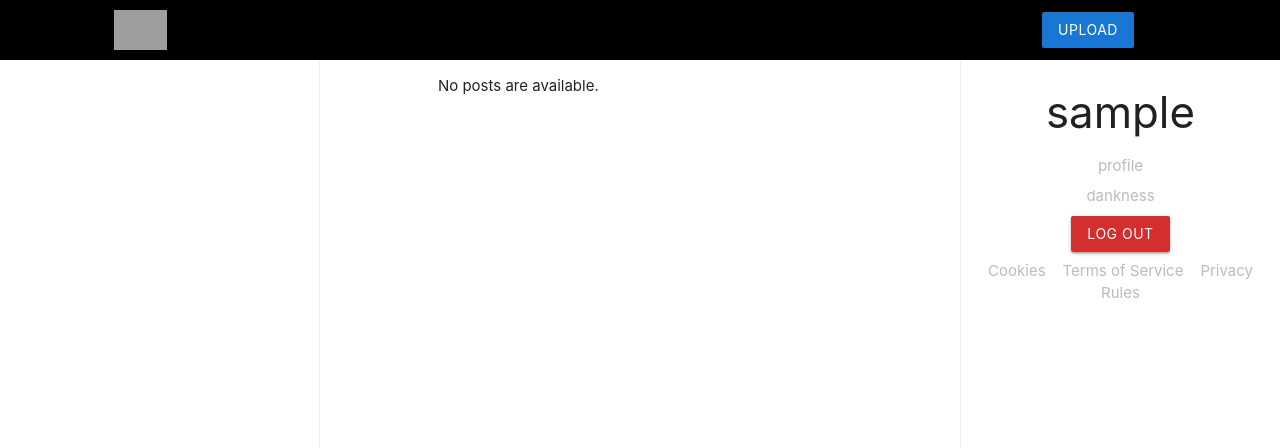
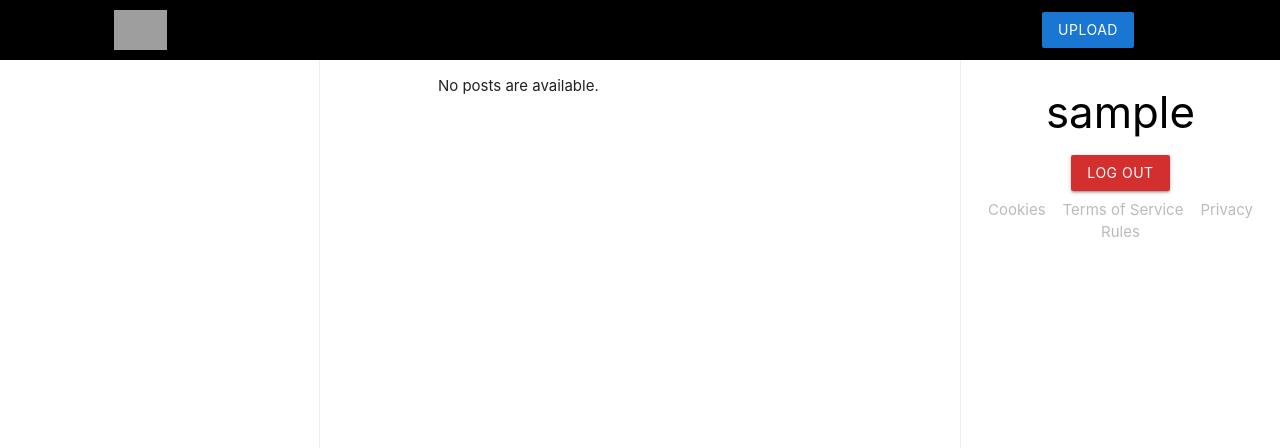
Before and after one commit to IlhanKalkan/dankmemes, a Django app: page / in a window 1280 px wide. Shown: the top 448 px of the page. Run offline with Django 3.2, Linux system fonts and the light colour scheme; the visitor is signed in with stand-in values (Sample User, id 1); data that the repository does not hold is empty; parts of the project's set-up code (start-up, migrations or seed data) failed here and were passed over; some libraries are stand-ins or nearby versions; grey boxes are pictures that could not be loaded.

Commit message:
unused navigation to the right got removed

```diff
--- a/Website/DMA/memes/templates/memes/base_layout.html
+++ b/Website/DMA/memes/templates/memes/base_layout.html
@@ -21,9 +21,8 @@
         <!-- right area -->
         <div class="col l3 text-align-center fixedpos fullvhheight showwhenlarge right border-left">
             {% if user.is_authenticated %}
-                <h3>{{user.username}}</h3>
-                <a class="sidebarnavref" href="/profile">profile</a>
-                <a class="sidebarnavref">dankness</a>
+                <a href="/profile" class="colorblack"><h3>{{user.username}}</h3></a>
+                <!--<a class="sidebarnavref" href="/profile">profile</a>-->
                 <a href="/accounts/logout" class="waves-effect red darken-2 btn">LOG OUT</a>
                 {% block home_authed %}
                 {% endblock home_authed %}
```
